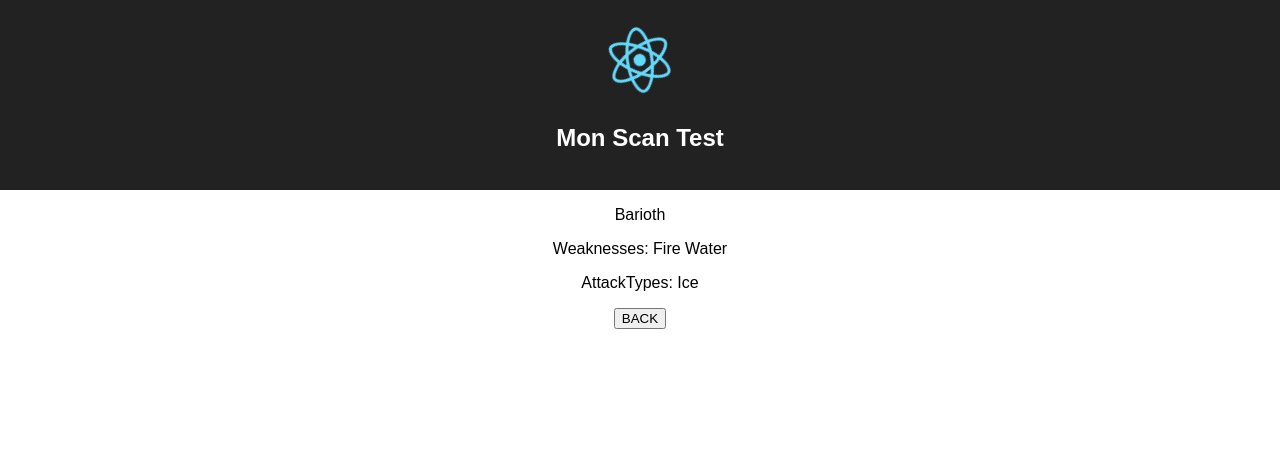
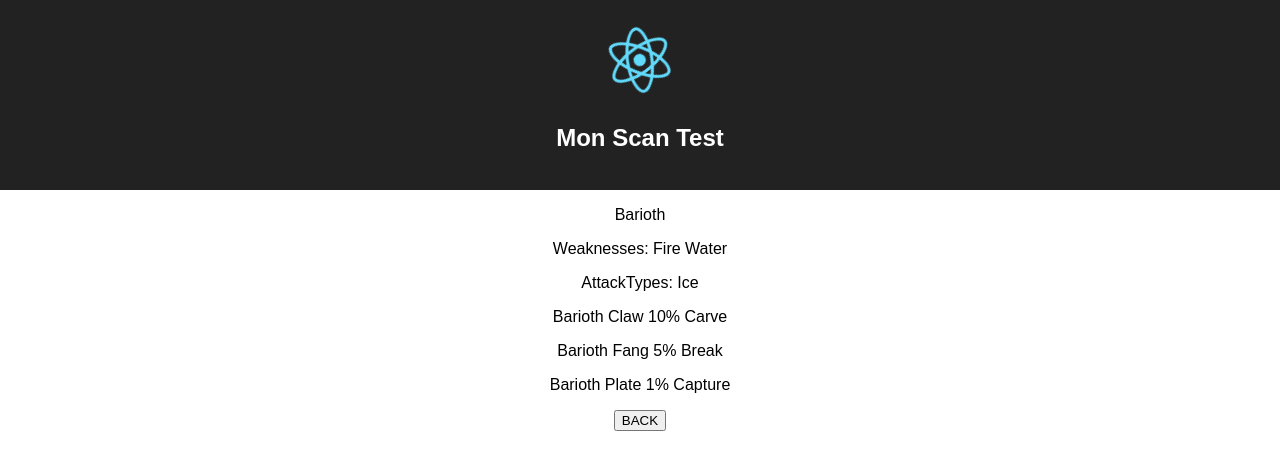
Before and after one commit to pawlmurray/monhub, a React (Create React App) app in the folder hello-world/: page / in a window 1280 px wide. Both pictures are taken after a click on the button "Barioth". Shown: the top 470 px of the page. Built offline with nearby package versions, Linux system fonts and the light colour scheme.

Commit message:
Monster drop implementation

```diff
--- a/hello-world/src/App.js
+++ b/hello-world/src/App.js
@@ -22,6 +22,14 @@ function MonsterList(props) {
   );
 }
 
+class DropInfo {
+  constructor(name, percent, source) {
+    this.name = name;
+    this.percent = percent;
+    this.source = source;
+  }
+}
+
 function MonsterDrop(props) {
   return (
     <l>{props.name}    {props.percent}%    {props.source}</l>
@@ -29,10 +37,11 @@ function MonsterDrop(props) {
 }
 
 class MonsterInfo {
-  constructor(name, weaknesses, attackTypes) {
+  constructor(name, weaknesses, attackTypes, monsterDrops) {
     this.name = name;
     this.weaknesses = weaknesses;
     this.attackTypes = attackTypes;
+    this.monsterDrops = monsterDrops;
   }
 }
 
@@ -52,6 +61,9 @@ function MonsterBody(props) {
           return <l> {attackType}</l>
         })}
       </p>
+      {props.monsterInfo.monsterDrops.map(function(drop) {
+        return <p><MonsterDrop name={drop.name} percent={drop.percent} source={drop.source} /></p>;
+      })}
       <p>
         <button className="textbox" onClick={() => props.onBack()}>
           BACK
@@ -94,15 +106,24 @@ class ScanBody extends Component {
       case "Barioth":
         var weaknesses = ["Fire", "Water"];
         var attackTypes =["Ice"]
-        return new MonsterInfo(name, weaknesses, attackTypes);
+        var dropOne = new DropInfo("Barioth Claw", "10", "Carve");
+        var dropTwo = new DropInfo("Barioth Fang", "5", "Break");
+        var dropThree = new DropInfo("Barioth Plate", "1", "Capture");
+        return new MonsterInfo(name, weaknesses, attackTypes, [dropOne, dropTwo, dropThree]);
       case "Rathalos":
         var weaknesses = ["Dragon", "Thunder"];
         var attackTypes = ["Fire"]
-        return new MonsterInfo(name, weaknesses, attackTypes);
+        var dropOne = new DropInfo("Rathalos Scale", "12", "Carve");
+        var dropTwo = new DropInfo("Fire Sack", "7", "Carve");
+        var dropThree = new DropInfo("Rathalos Plate", "1", "Capture");
+        var dropFour = new DropInfo("Rath Medula", "1", "Break");
+        return new MonsterInfo(name, weaknesses, attackTypes, [dropOne, dropTwo, dropThree, dropFour]);
       case "Zinogre":
         var weaknesses = ["Fire"];
         var attackTypes = ["Thunder"];
-        return new MonsterInfo(name, weaknesses, attackTypes);
+        var dropOne = new DropInfo("Electro Fur", "5", "Carve");
+        var dropTwo = new DropInfo("Zinogre Jasper", "1", "Capture");
+        return new MonsterInfo(name, weaknesses, attackTypes, [dropOne, dropTwo]);
       default:
         return new MonsterInfo("Not Found", [], []);
     }
```
